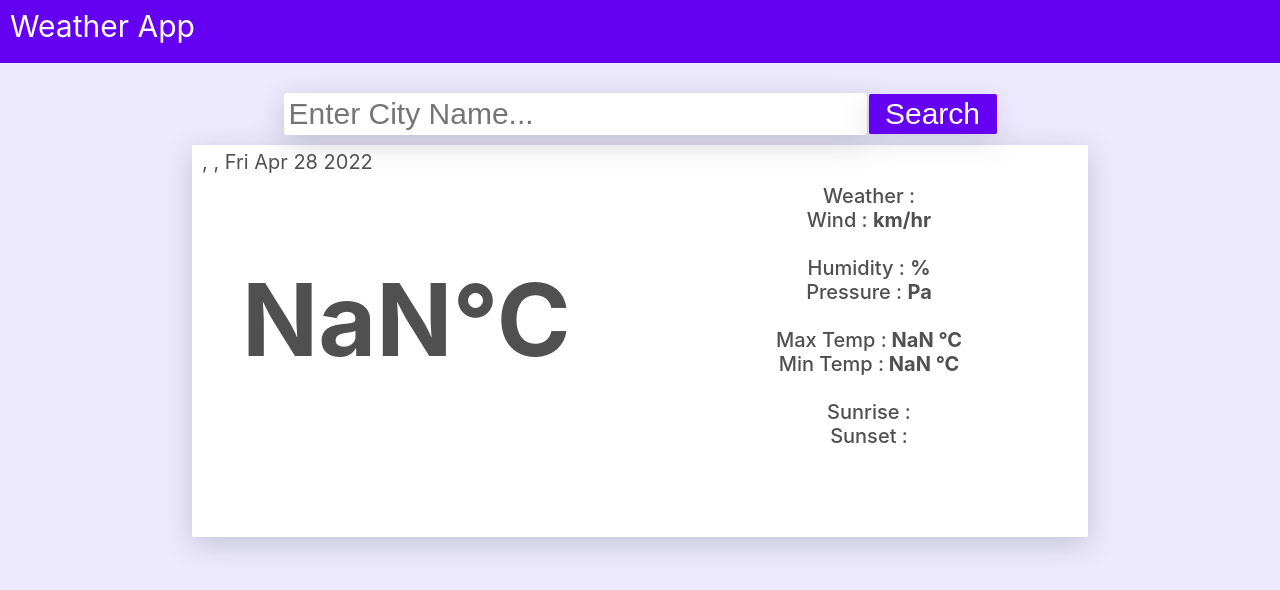
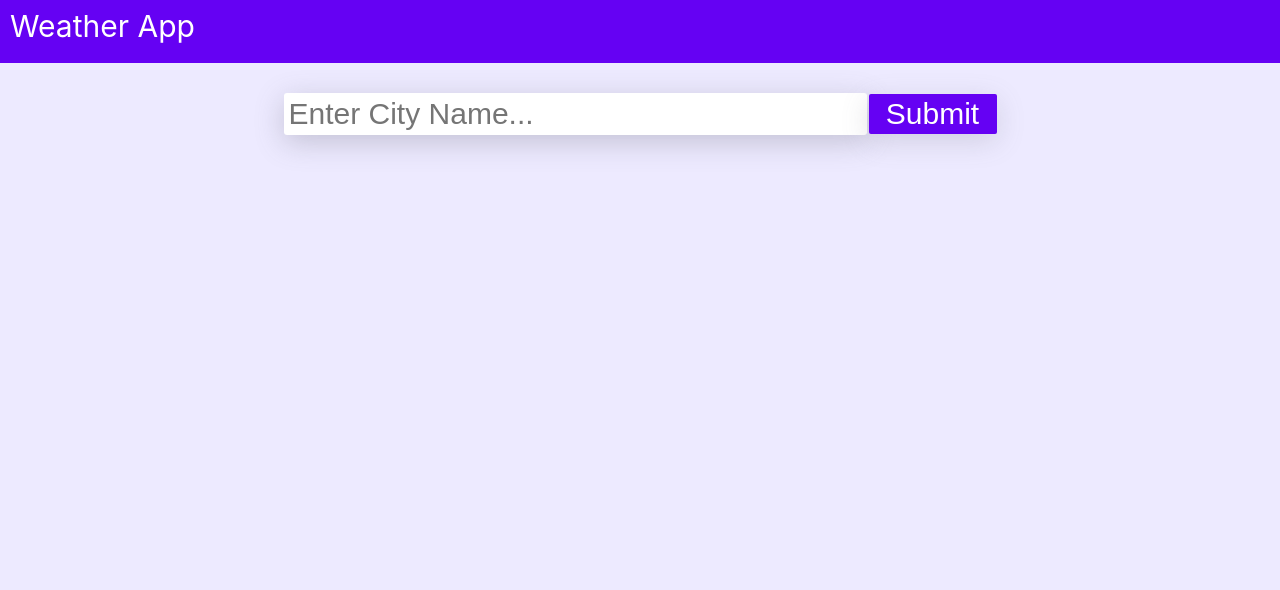
Before and after one commit to Partha2024/Weather-App, a React (Create React App) app: page / in a window 1280 px wide. Shown: the top 590 px of the page. Built offline with nearby package versions, Linux system fonts and the light colour scheme.

Commit message:
added some more functionality

```diff
--- a/src/App.js
+++ b/src/App.js
@@ -4,151 +4,157 @@ import React from 'react'
 import { useState } from 'react'
 import axios from 'axios'
 
-export default function App() {
+// export default function App() {
 
-    const [weather, setWeather] = useState('');
-    const [city, setCity] = useState('');
-    // const APIKEY = "3eeff1f838181bd9fe07fa40d3bb4a61";
+//     const [weather, setWeather] = useState('');
+//     const [city, setCity] = useState('');
+//     // const APIKEY = "3eeff1f838181bd9fe07fa40d3bb4a61";
 
-    const apiCall = async (e) => {
-        e.preventDefault()
-        const location = e.target.elements.location.value;
-        const res = await axios.get(`https://api.openweathermap.org/data/2.5/weather?q=${location}&appid=3eeff1f838181bd9fe07fa40d3bb4a61`);
-        console.log(res)
-        setWeather({
-            descp: res.data.weather[0].description,
-            temp: res.data.main.temp,
-            maxTemp: res.data.main.temp_max,
-            minTemp: res.data.main.temp_min,
-            city: res.data.name,
-            humidity: res.data.main.humidity,
-            press: res.data.main.pressure,
-            country : res.data.sys.country,
-            wind: res.data.wind.speed,
-            sunrise: res.data.sys.sunrise,
-            sunset: res.data.sys.sunset,
-        })
-        setCity(res.data.name)
-    }
+//     const apiCall = async (e) => {
+//         e.preventDefault()
+//         const location = e.target.elements.location.value;
+//         const res = await axios.get(`https://api.openweathermap.org/data/2.5/weather?q=${location}&appid=3eeff1f838181bd9fe07fa40d3bb4a61`);
+//         console.log(res)
+        // setWeather({
+        //     descp: res.data.weather[0].description,
+        //     temp: res.data.main.temp,
+        //     maxTemp: res.data.main.temp_max,
+        //     minTemp: res.data.main.temp_min,
+        //     city: res.data.name,
+        //     humidity: res.data.main.humidity,
+        //     press: res.data.main.pressure,
+        //     country : res.data.sys.country,
+        //     wind: res.data.wind.speed,
+        //     sunrise: res.data.sys.sunrise,
+        //     sunset: res.data.sys.sunset,
+        // })
+//         setCity(res.data.name)
+//     }
 
-    return (
-    <div className='container'>
+//     return (
+//     <div className='container'>
 
-        <div className='header'>
-            Weather App
-        </div>
+//         <div className='header'>
+//             Weather App
+//         </div>
 
-        <div className='body'>
+//         <div className='body'>
 
-            <div className='searchArea'>
-                <form onSubmit={apiCall} className="form">
-                    <input type="text" id='searchBar' placeholder="Enter City Name..." name="location" required/>
-                    <button className="bttn" id='searchBtn'>Search</button>
-                </form>
-            </div>
+//             <div className='searchArea'>
+//                 <form onSubmit={apiCall} className="form">
+//                     <input type="text" id='searchBar' placeholder="Enter City Name..." name="location" required/>
+//                     <button className="bttn" id='searchBtn'>Search</button>
+//                 </form>
+//             </div>
 
-            <div className='cardArea'>
-                {/* {weather && <Card weather = {weather}/>} */}
-                <Card weather = {weather}/>
-            </div>
+//             <div className='cardArea'>
+//                 {/* {weather && <Card weather = {weather}/>} */}
+//                 <Card weather = {weather}/>
+//             </div>
 
-            {/* <div className='commentArea'>
-                <Comment/>
-            </div> */}
+//             {/* <div className='commentArea'>
+//                 <Comment/>
+//             </div> */}
 
-        </div>
+//         </div>
 
-    </div>
+//     </div>
 
-)
-}
+// )
+// }
 
 
 
 
 
-// function App() {
+function App() {
 
-//     let [responseObj, setResponseObj] = useState();
-//     let [error, setError] = useState(false);
-//     let [loading, setLoading] = useState(false);
-//     let textInput = React.createRef();
+    let [responseObj, setResponseObj] = useState({});
+    let [error, setError] = useState(false);
+    let [loading, setLoading] = useState(false);
+    const [weather, setWeather] = useState('');
 
-//     function getForecast(e) {
-//         console.log("clicked")
+    function getForecast(e) {
+        e.preventDefault()
+        console.log("clicked")
+        const location = e.target.elements.location.value;
+        axios.get(`https://api.openweathermap.org/data/2.5/weather?q=${location}&appid=3eeff1f838181bd9fe07fa40d3bb4a61&units=metric`)
+            .then((response) => {
 
-//         const options = {
-//             method: 'GET',
-//             url: 'https://community-open-weather-map.p.rapidapi.com/weather',
-//             params: {
-//                 q: textInput.current.value,
-//                 lat: '0',
-//                 lon: '0',
-//                 callback: 'test',
-//                 id: '2172797',
-//                 lang: 'null',
-//                 units: 'imperial',
-//                 mode: 'xml'
-//             },
-//             headers: {
-//                 'X-RapidAPI-Host': 'community-open-weather-map.p.rapidapi.com',
-//                 'X-RapidAPI-Key': '74bf99fc21msh2b4ff766e24ca83p1c722cjsn261aedcec40b'
-//             }
-//         };
-//         axios.request(options)
-//             .then((response) => {
-//                 setResponseObj(response)
-//                 const data = response.data;
-//                 console.log("data")
-//                 console.log(data)
-//                 console.log(typeof data)
+                setResponseObj(response)
+                console.log(response.data)
+                console.log(response.data.weather[0].description)
 
-//                 console.log(response.data);
-//                 console.log(typeof response);
-//                 console.log(response);
+                setWeather({
+                    descp: response.data.weather[0].description,
+                    temp: response.data.main.temp,
+                    maxTemp: response.data.main.temp_max,
+                    minTemp: response.data.main.temp_min,
+                    city: response.data.name,
+                    humidity: response.data.main.humidity,
+                    press: response.data.main.pressure,
+                    country : response.data.sys.country,
+                    wind: response.data.wind.speed,
+                    sunrise: response.data.sys.sunrise,
+                    sunset: response.data.sys.sunset,
+                })
 
-//             }).catch(function (error) {
-//                 console.error(error);
-//             });
+                if(response.data.cod == 400){
+                    console.log("Please Enter City")
 
-//     }
+                }
 
-//     return (
-        // <div className='container'>
-        //     <div className='header'>
-        //         Weather App
-        //     </div>
-        //     <div className='body'>
+            })
 
-        //         <div className='searchArea'>
-        //             {/* <form> */}
-        //                 <input type="text" id='searchBar' ref={textInput} placeholder="Enter City Name..." name="search" required/>
-        //                 <button id='searchBtn' type="submit" onClick={()=>getForecast()}>Submit</button>
-        //             {/* </form> */}
-        //         </div>
+            // .catch(function (error) {
+            //     console.error(error);
+            // });
 
-        //         <div>
-        //         {JSON.stringify(responseObj)}
-        //         {responseObj.data.weather[0].description}
-        //         {/* {JSON.stringify(responseObj)} */}
-        //         <hr/>
-        //         {/* {responseObj} */}
-        //             {/* {responseObj.sunrise} */}
-        //         </div>
 
-        //         {/* <div className='cardArea'>
 
-        //             <Card responseObj = {responseObj}/>
-        //         </div> */}
 
-        //         {/* <div className='commentArea'>
-        //             <Comment/>
-        //         </div> */}
+    }
 
-        //     </div>
+    function loader(){
+        return null;
+    }
 
-        // </div>
-//     );
-// }
+    // console.log(Object.keys(responseObj).length)
+    // if(Object.keys(responseObj).length == 6){
+    //     console.log(responseObj.data);
+    //     const strData = JSON.stringify(responseObj.data)
+    //     console.log(strData)
+    //     console.log(typeof responseObj.data)
+    //     console.log(typeof responseObj)
+    //     const parsedData = JSON.parse(strData)
+    //     console.log(typeof parsedData.test)
+    //     // console.log(parsedData.main.description)
+    // }
 
-// export default App;
+    return (
+        <div className='container'>
+            <div className='header'>
+                Weather App
+            </div>
+            <div className='body'>
+
+                <div className='searchArea'>
+                    <form onSubmit={getForecast}>
+                        <input type="text" id='searchBar' placeholder="Enter City Name..." name="location" required/>
+                        <button id='searchBtn' type="submit">Submit</button>
+                    </form>
+                </div>
+
+                <div>
+                    <div className='cardArea'>
+                        {weather && <Card weather = {weather}/>}
+                         {/* <Card weather = {weather}/> */}
+                    </div>
+                </div>
+
+            </div>
+        </div>
+    );
+}
+
+export default App;
--- a/src/component/Card.js
+++ b/src/component/Card.js
@@ -15,7 +15,7 @@ export default function Card(props) {
                 <div className='sides'>
 
                     <div className='leftDiv'>
-                        {(props.weather.temp-278).toFixed(1)}&deg;C
+                        {(props.weather.temp).toFixed(1)}&deg;C
 
                     </div>
 
@@ -36,10 +36,10 @@ export default function Card(props) {
                         </div><br/>
 
                         <div className="welement">
-                            Max Temp :<b> {(props.weather.maxTemp-278).toFixed(2)} &deg;C</b>
+                            Max Temp :<b> {(props.weather.maxTemp).toFixed(2)} &deg;C</b>
                         </div>
                         <div className="welement">
-                            Min Temp :<b> {(props.weather.minTemp-278).toFixed(2)} &deg;C</b>
+                            Min Temp :<b> {(props.weather.minTemp).toFixed(2)} &deg;C</b>
                         </div><br/>
 
                         <div className="welement">
```
